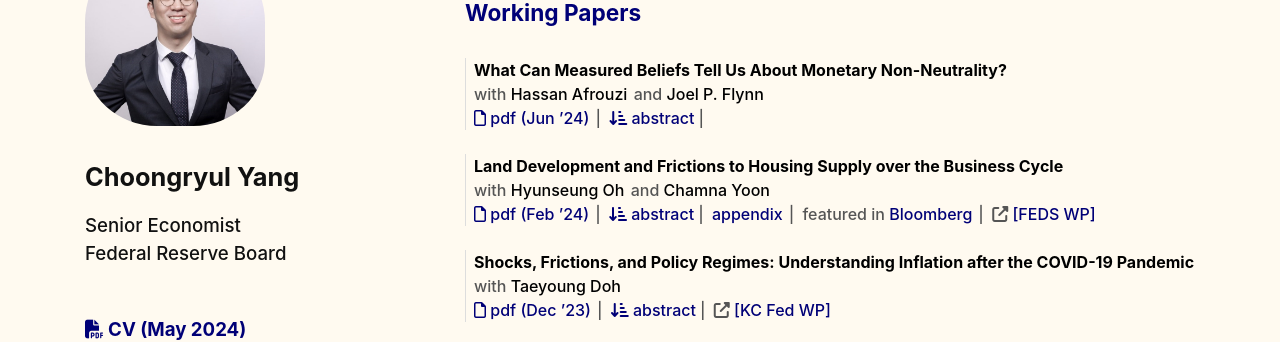
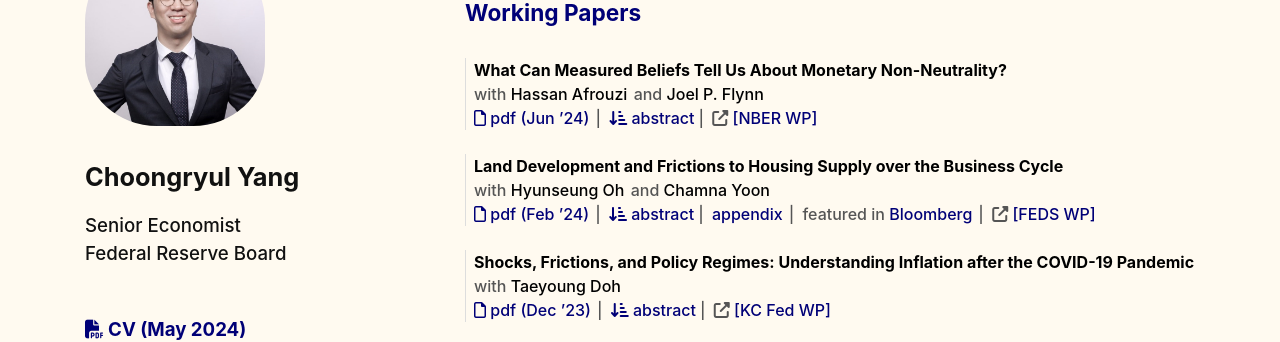
Before and after one commit to choongryulyang/choongryulyang.github.io, a Jekyll site: the page index.html, which Jekyll copies as it is, in a window 1280 px wide and 900 px high, scrolled down 682 px. Shown: the part 152-494 px from the top of the window. Built offline with Jekyll 4.4.1, drawn with Linux system fonts in a browser that asks for light colours; nearby versions of some CDN libraries.

Commit message:
Update index.html

```diff
--- a/index.html
+++ b/index.html
@@ -415,12 +415,12 @@
                             <a class="checkbox" target="_blank"
                                 onclick="gtag('event','Click',{'event_category': 'AFY','event_action':'Click','event_label':'AFY Abstract'})">
 								<label for="AFY_selection"><i class="fa-solid fa-arrow-down-short-wide"></i> abstract </label></a><span class="tagsep">|</span>
-                            <!--<i class="fa-solid fa-up-right-from-square"></i>
+                            <i class="fa-solid fa-up-right-from-square"></i>
                             <a class="tag" target="_blank"
-                                href="https://www.federalreserve.gov/econres/feds/land-development-and-frictions-to-housing-supply-over-the-business-cycle.htm"
+                                href="https://www.nber.org/papers/w32541"
                                 onclick="gtag('event','Click',{'event_category': 'AFY','event_action':'Click','event_label':'AFY NBER'})">
                                 [NBER WP]</a>
-                            <a class="tag" target="_blank"
+                            <!--<a class="tag" target="_blank"
                                 href="https://www.federalreserve.gov/econres/feds/land-development-and-frictions-to-housing-supply-over-the-business-cycle.htm"
                                 onclick="gtag('event','Click',{'event_category': 'AFY','event_action':'Click','event_label':'AFY FEDS'})">
                                 [FEDS WP]</a>-->
```
